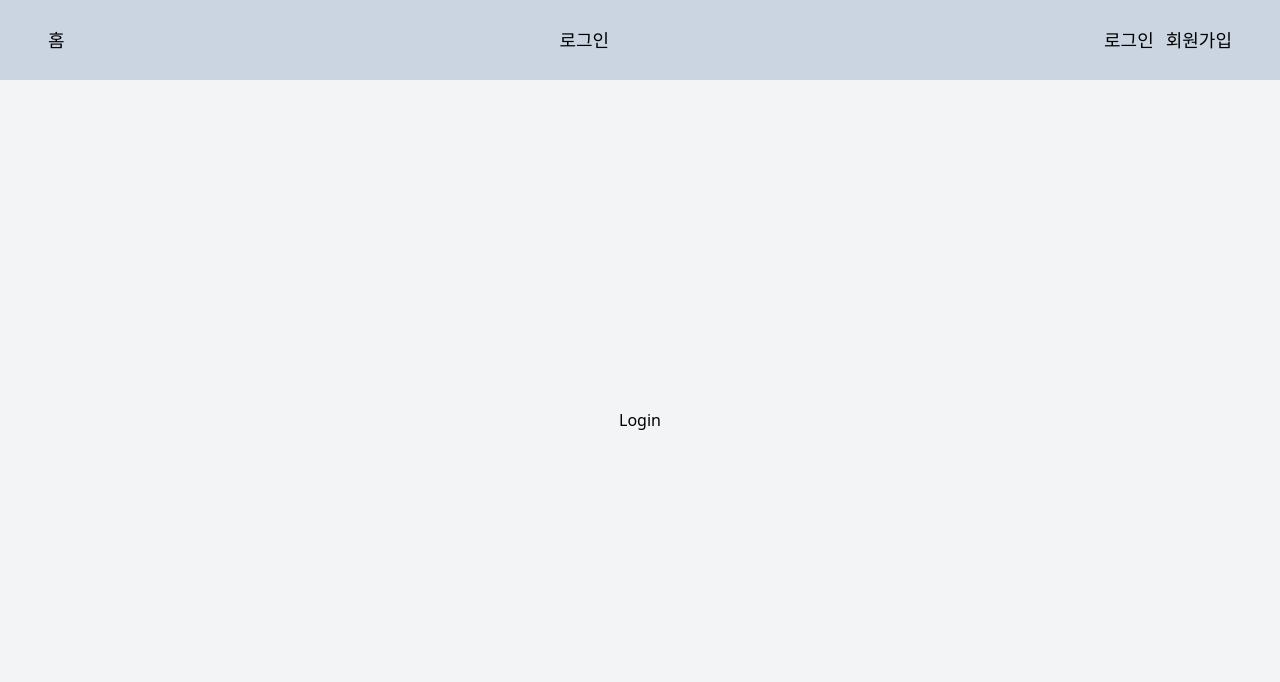
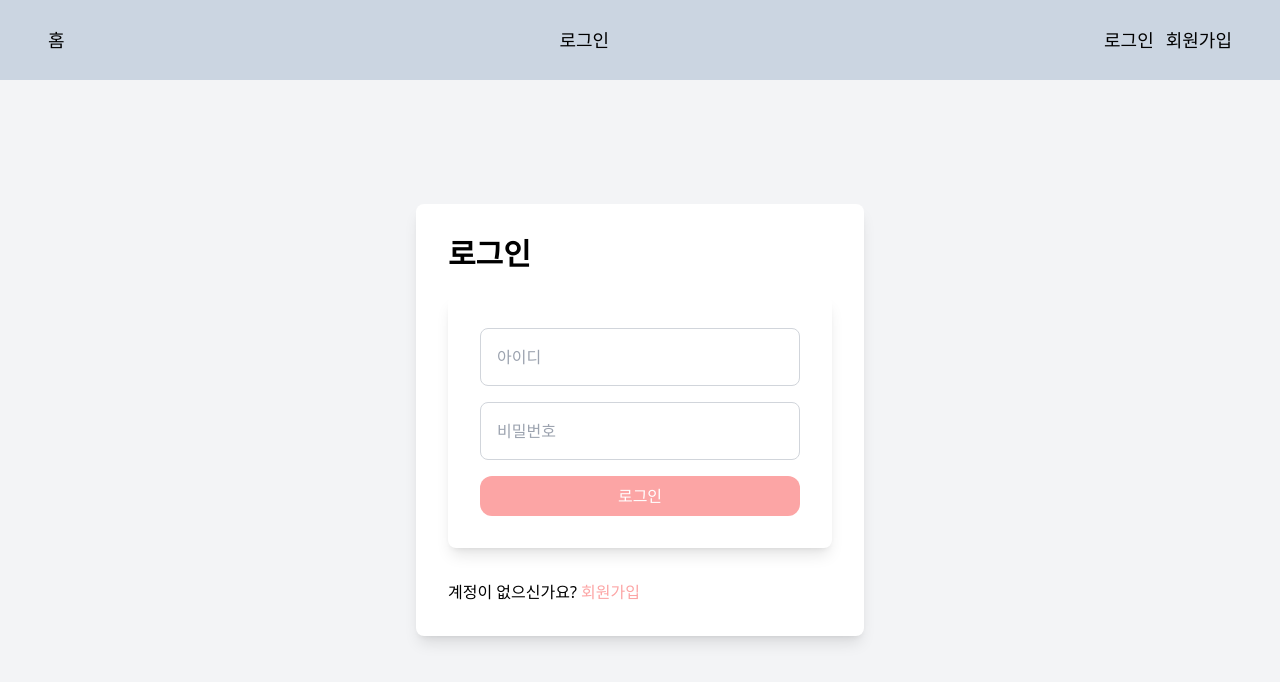
Before and after one commit to ImJaeOne/mbti-test, a React (Vite) app: page /login in a window 1280 px wide. Shown: the top 682 px of the page. Built offline with nearby package versions, Linux system fonts and the light colour scheme.

Commit message:
design: Login css

```diff
--- /dev/null
+++ b/src/components/Sign/SignContainer.jsx
@@ -0,0 +1,11 @@
+import React from "react";
+
+const SignContainer = ({ children }) => {
+  return (
+    <div className="bg-white shadow-lg rounded-lg p-8 max-w-md w-full">
+      {children}
+    </div>
+  );
+};
+
+export default SignContainer;
--- /dev/null
+++ b/src/components/Sign/SignInput.jsx
@@ -0,0 +1,13 @@
+import React from "react";
+
+const SignInput = ({ type, placeholder }) => {
+  return (
+    <input
+      className="w-full p-4 border border-gray-300 rounded-lg"
+      type={type}
+      placeholder={placeholder}
+    />
+  );
+};
+
+export default SignInput;
--- /dev/null
+++ b/src/components/Sign/SignInputWrapper.jsx
@@ -0,0 +1,11 @@
+import React from "react";
+
+const SignInputWrapper = ({ children }) => {
+  return (
+    <form className="flex flex-col gap-4 justify-center items-center w-full bg-white shadow-lg rounded-lg p-8 mb-8">
+      {children}
+    </form>
+  );
+};
+
+export default SignInputWrapper;
--- /dev/null
+++ b/src/components/common/CommonBtn.jsx
@@ -0,0 +1,11 @@
+import React from "react";
+
+const CommonBtn = ({ text }) => {
+  return (
+    <button className="w-full text-white py-2 px-3 bg-red-300 rounded-xl">
+      {text}
+    </button>
+  );
+};
+
+export default CommonBtn;
--- a/src/pages/Home.jsx
+++ b/src/pages/Home.jsx
@@ -40,7 +40,7 @@ const Home = () => {
           </div>
         </div>
       </div>
-      <Link to="/test" className="text-white py-2 px-3   bg-red-300 rounded-xl">
+      <Link to="/test" className="text-white py-2 px-3 bg-red-300 rounded-xl">
         내 성격 알아보러 가기
       </Link>
     </div>
--- a/src/pages/Login.jsx
+++ b/src/pages/Login.jsx
@@ -1,9 +1,28 @@
-import React from 'react'
+import React from "react";
+import SignContainer from "../components/Sign/SignContainer";
+import SignInput from "../components/Sign/SignInput";
+import SignInputWrapper from "../components/Sign/SignInputWrapper";
+import CommonBtn from "../components/common/CommonBtn";
+import { Link } from "react-router-dom";
 
 const Login = () => {
   return (
-    <div>Login</div>
-  )
-}
+    <SignContainer>
+      <div className="text-3xl font-bold text-primary-color mb-6">로그인</div>
+      <SignInputWrapper>
+        <SignInput type="email" placeholder="아이디" />
+        <SignInput type="password" placeholder="비밀번호" />
+        <CommonBtn text="로그인" />
+      </SignInputWrapper>
+      <div>
+        계정이 없으신가요?
+        <Link to="/signup" className="text-red-300">
+          {" "}
+          회원가입
+        </Link>
+      </div>
+    </SignContainer>
+  );
+};
 
-export default Login
+export default Login;
```
